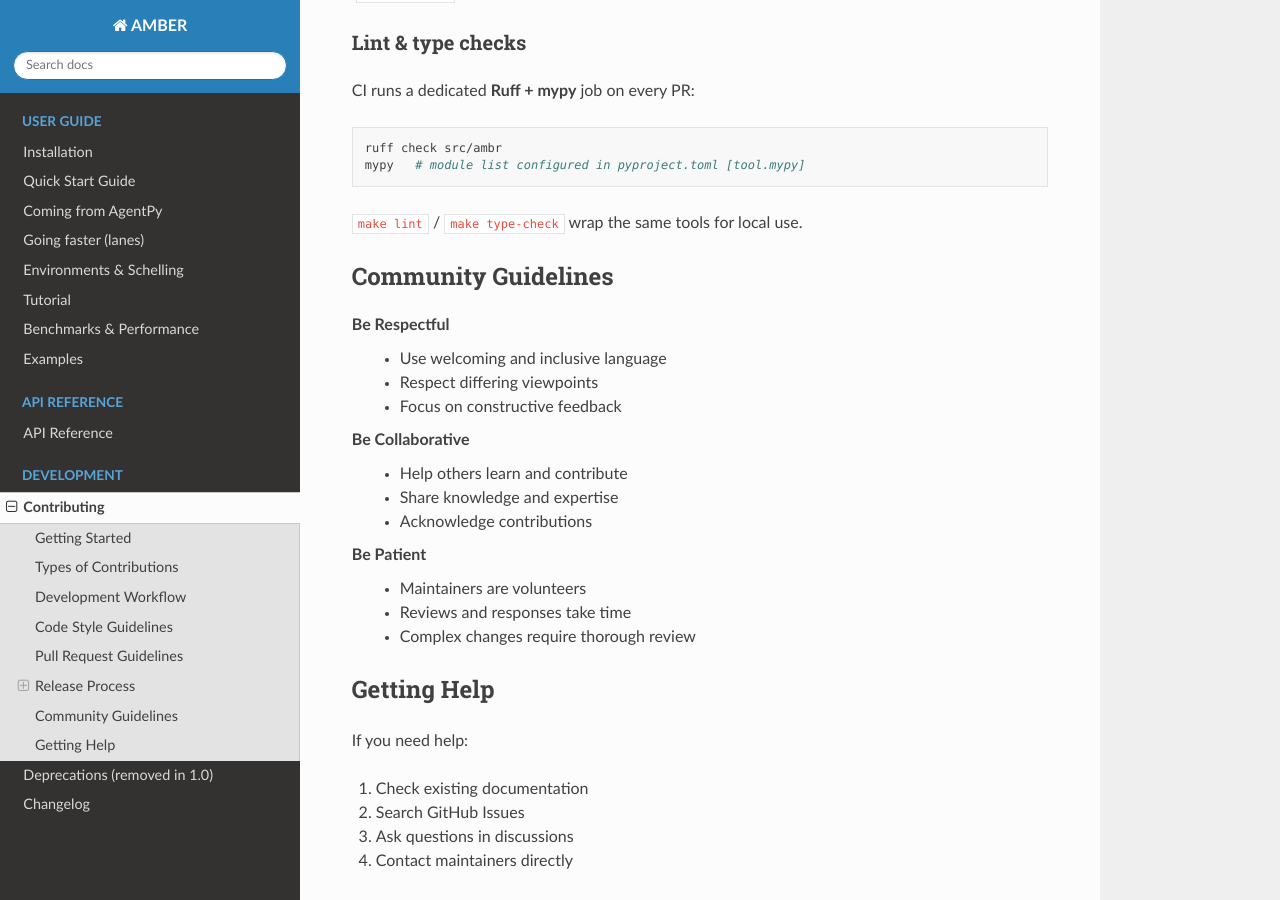
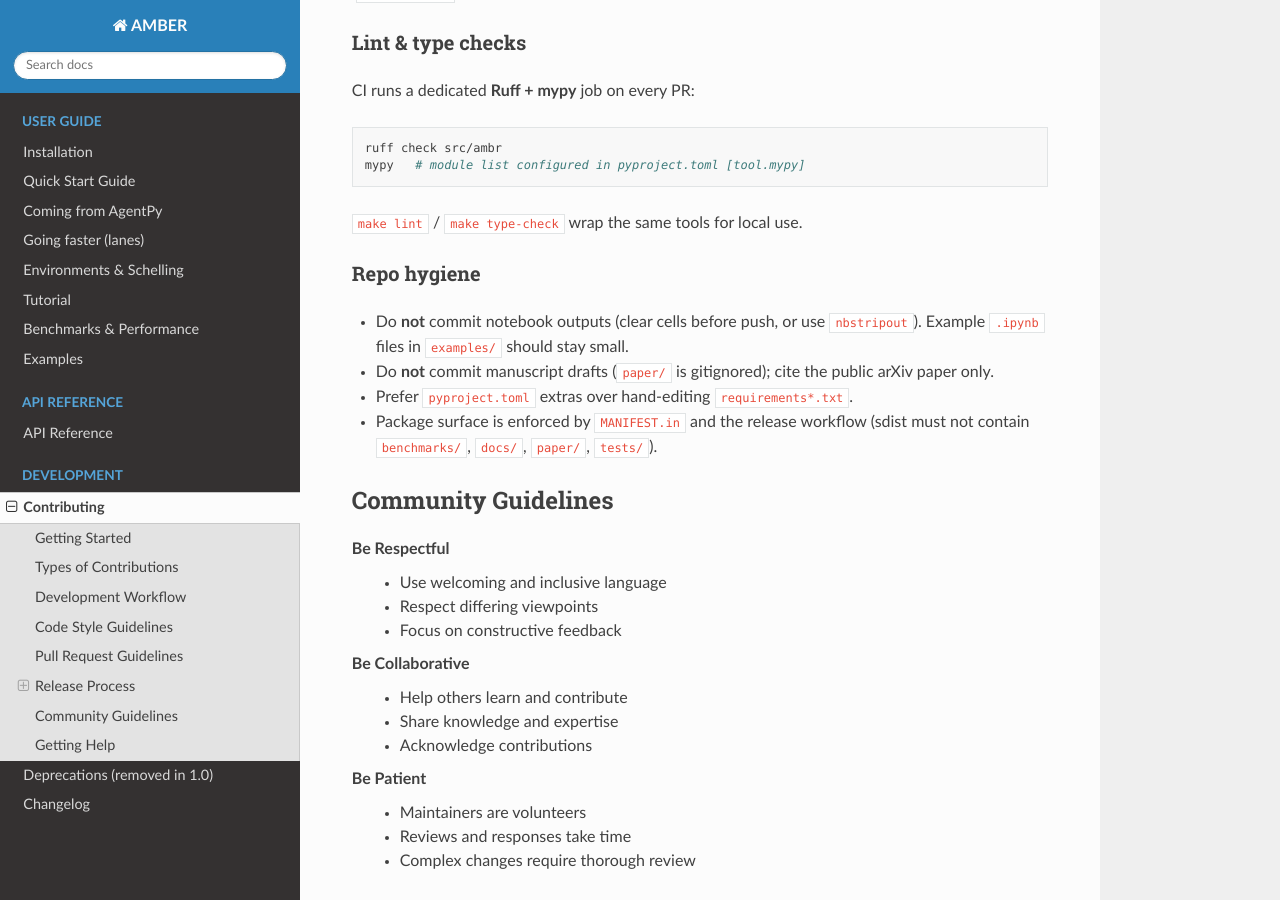
Before and after one commit to a11to1n3/AMBER, a Sphinx documentation site: the page built from docs/contributing.rst, in a window 1280 px wide and 900 px high, scrolled down 4065 px. Built offline with Sphinx 7.4.7 and the Read the Docs theme 3.1.0, drawn with Linux system fonts in a browser that asks for light colours.

Commit message:
chore: repo hygiene — strip notebook outputs, tighten ignores
Clear embedded outputs from example notebooks (largest win: flocking
~23MB → ~16KB). Remove unused architecture_diagram.png. Ignore tool
caches and local PR scratch; align requirements*.txt with pyproject
extras; harden MANIFEST.in.

```diff
--- a/docs/contributing.rst
+++ b/docs/contributing.rst
@@ -212,6 +212,17 @@ CI runs a dedicated **Ruff + mypy** job on every PR:
 
 ``make lint`` / ``make type-check`` wrap the same tools for local use.
 
+Repo hygiene
+~~~~~~~~~~~~
+
+* Do **not** commit notebook outputs (clear cells before push, or use
+  ``nbstripout``). Example ``.ipynb`` files in ``examples/`` should stay small.
+* Do **not** commit manuscript drafts (``paper/`` is gitignored); cite the
+  public arXiv paper only.
+* Prefer ``pyproject.toml`` extras over hand-editing ``requirements*.txt``.
+* Package surface is enforced by ``MANIFEST.in`` and the release workflow
+  (sdist must not contain ``benchmarks/``, ``docs/``, ``paper/``, ``tests/``).
+
 Community Guidelines
 --------------------
 
```
Also changed, not shown: CHANGELOG.md (+3 -0 lines), requirements-dev.txt (+3 -29 lines), requirements.txt (+8 -16 lines), architecture_diagram.png (deleted), 4 other files.
